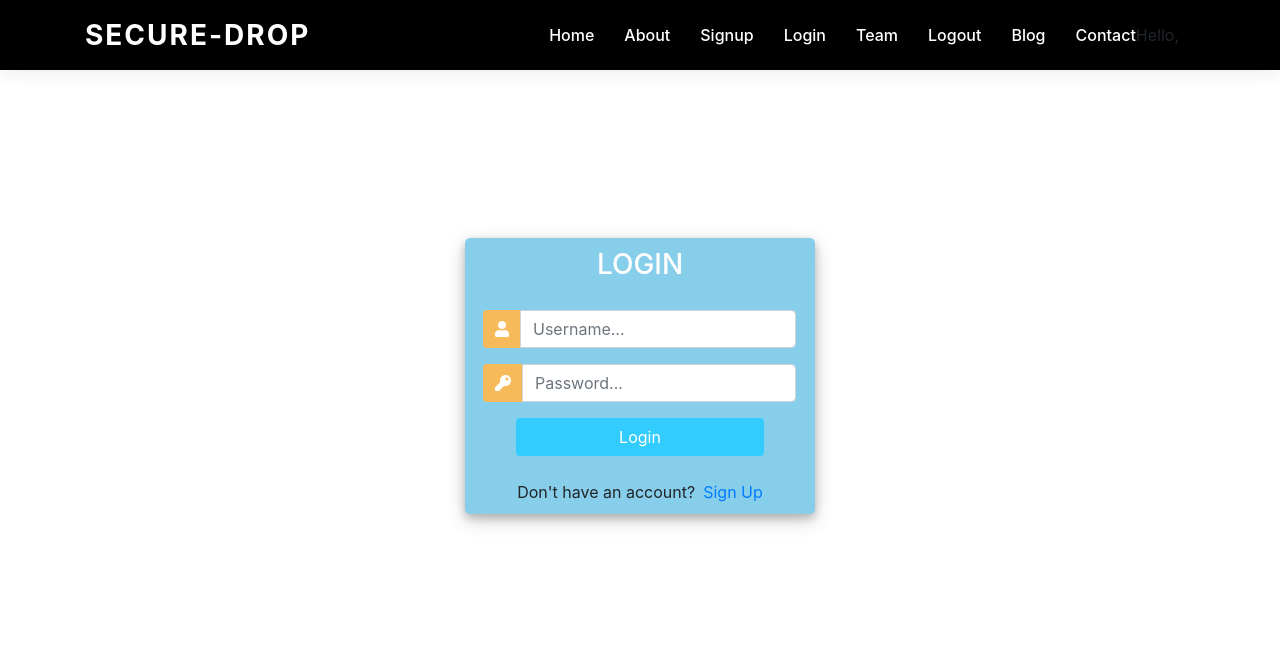
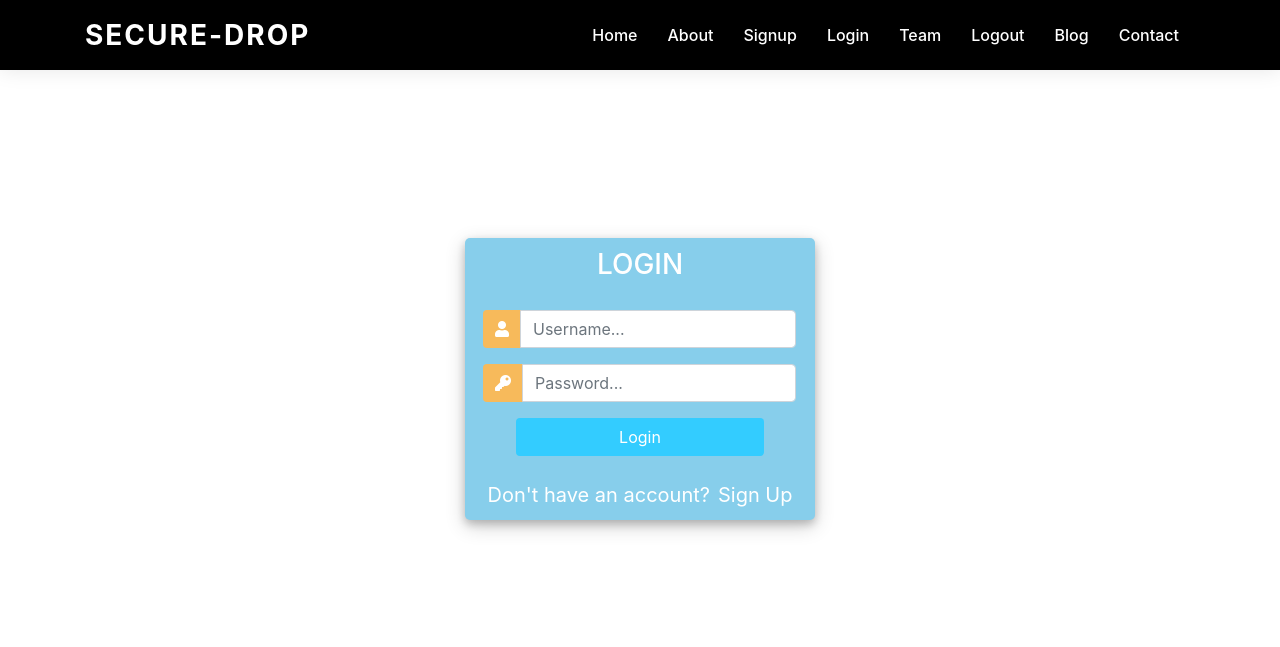
Before and after one commit to Nagaprasadvr/Mini-project-web3, a Django app: page /login/ in a window 1280 px wide. Shown: the top 647 px of the page. Run offline with Django 4.2, Linux system fonts and the light colour scheme; some libraries are stand-ins or nearby versions.

Commit message:
changes done to login and signup

```diff
--- a/ethereumWeb3/ethereumWeb3App/templates/ethereumWeb3App/base.html
+++ b/ethereumWeb3/ethereumWeb3App/templates/ethereumWeb3App/base.html
@@ -59,7 +59,7 @@
             <li><a href="{% url 'logout' %}">Logout</a></li>
             <li><a href="{% url 'blog' %}">Blog</a></li>
             <li><a class="nav-link scrollto" href="#contact">Contact</a></li>
-            <li>Hello, </li>
+
 
           </ul>
           <i class="bi bi-list mobile-nav-toggle"></i>
--- a/ethereumWeb3/ethereumWeb3App/templates/ethereumWeb3App/login.html
+++ b/ethereumWeb3/ethereumWeb3App/templates/ethereumWeb3App/login.html
@@ -105,11 +105,11 @@
 
 				</div>
                 {% for message in messages %}
-					<p id="messages">{{message}}</p>
+					<p id="messages" style="font-size:20px; color:white;">{{message}}</p>
 				{% endfor %}
 				<div class="mt-4">
-					<div class="d-flex justify-content-center links">
-						Don't have an account? <a href="{% url 'Signup' %}" class="ml-2">Sign Up</a>
+					<div class="d-flex justify-content-center links" style="font-size:20px; color:white;">
+						Don't have an account? <a style="font-size:20px; color:white;" href="{% url 'Signup' %}" class="ml-2">Sign Up</a>
 					</div>
 
 				</div>
--- a/ethereumWeb3/ethereumWeb3App/views.py
+++ b/ethereumWeb3/ethereumWeb3App/views.py
@@ -14,13 +14,13 @@ def index(request):
 def loginPage(request):
     context = {}
     if request.method == 'POST':
-        username = request.POST.get('username')
+        username = str(request.POST.get('username'))
         password = request.POST.get('password')
 
         user = authenticate(request, username=username, password=password)
         if user is not None:
             login(request, user)
-            return redirect('index')
+            return userView(request, (username[0].upper()+username[1:]))
         else:
             messages.info(request, "Username or password is incorrect")
 
@@ -70,5 +70,9 @@ def home(request):
     return render(request, "ethereumWeb3App/index.html")
 
 
+def userView(request, username):
+    return render(request,"ethereumWeb3App/userview.html",  {"username": username})
+
+
 def blog(request):
     return render(request, "ethereumWeb3App/blog.html")
```
Also changed, not shown: ethereumWeb3/ethereumWeb3App/templates/ethereumWeb3App/register.html (+4 -3 lines), ethereumWeb3/ethereumWeb3App/templates/ethereumWeb3App/userview.html (added, +8 -0 lines), ethereumWeb3/db.sqlite3.
